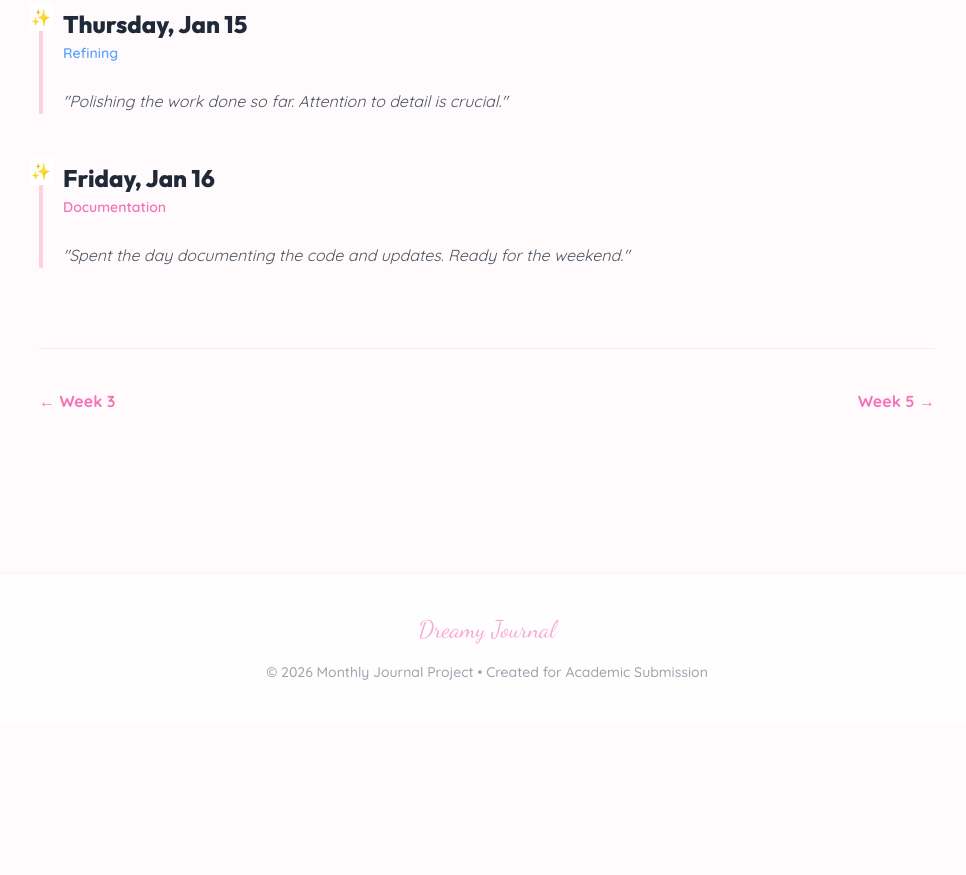
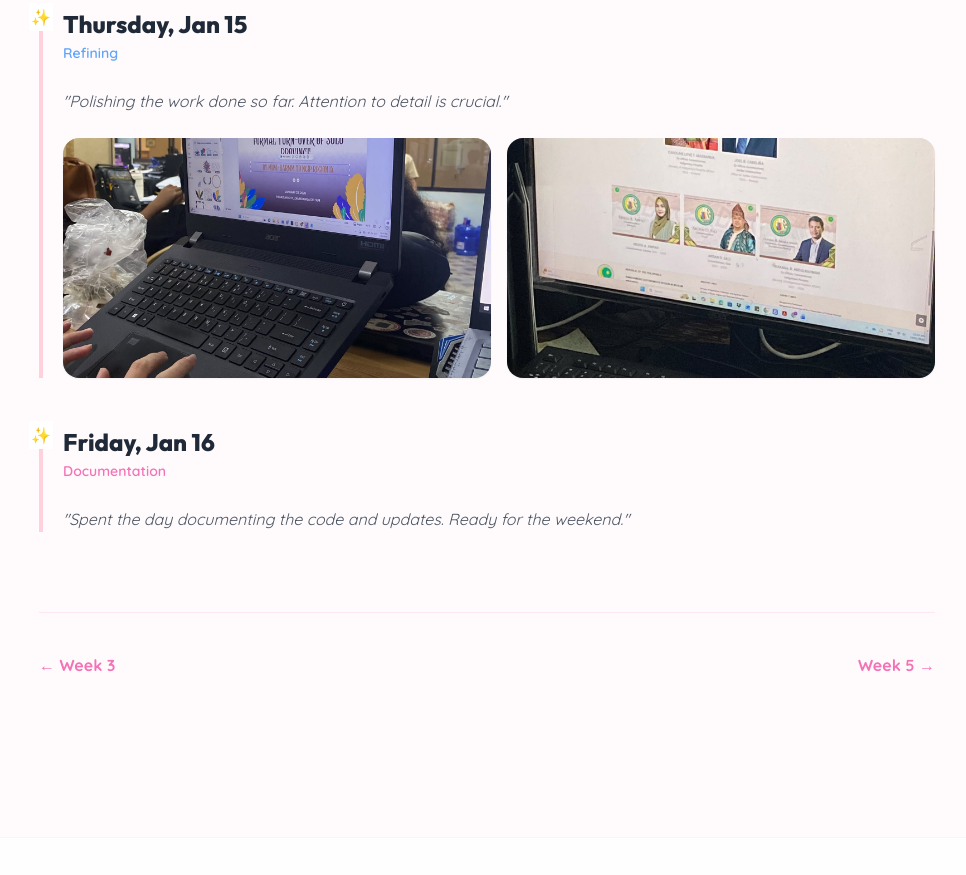
Before and after one commit to maamars/Arsenal_myOJTBlog, a plain HTML site: page weeks/week4.html in a window 1280 px wide. Shown: the part 2240-3115 px from the top of the page, without its empty margins (153-1119 px from the left). Before the commit the page ends 2962 px from the top, so only its background shows below. Drawn offline with nearby package versions, Linux system fonts and the light colour scheme.

Commit message:
Add images to Week 4 Thursday (Jan 15)

```diff
--- a/weeks/week4.html
+++ b/weeks/week4.html
@@ -147,8 +147,22 @@
                         <h2 class="text-2xl font-bold text-gray-800">Thursday, Jan 15</h2>
                         <span class="text-sm font-semibold text-blue-400">Refining</span>
                     </div>
-                    <div class="prose text-gray-600 leading-relaxed italic">
+                    <div class="prose text-gray-600 leading-relaxed italic mb-6">
                         "Polishing the work done so far. Attention to detail is crucial."
+                    </div>
+
+                    <!-- Image Grid for Thursday Jan 15 -->
+                    <div class="grid grid-cols-1 md:grid-cols-2 gap-4">
+                        <div
+                            class="aspect-video bg-pink-50 rounded-2xl overflow-hidden shadow-sm hover:scale-105 transition-transform cursor-pointer">
+                            <img src="../images/week1/day 17/592117429_1221000362954567_7686116080738894364_n (1).jpg"
+                                alt="Jan 15 Image 1" class="w-full h-full object-cover">
+                        </div>
+                        <div
+                            class="aspect-video bg-blue-50 rounded-2xl overflow-hidden shadow-sm hover:scale-105 transition-transform cursor-pointer">
+                            <img src="../images/week1/day 17/615788298_25559998110335050_8873004274225423631_n.jpg"
+                                alt="Jan 15 Image 2" class="w-full h-full object-cover">
+                        </div>
                     </div>
                 </article>
 
```
Also changed, not shown: images/week1/day 17/592117429_1221000362954567_7686116080738894364_n (1).jpg (added), images/week1/day 17/615788298_25559998110335050_8873004274225423631_n.jpg (added).
